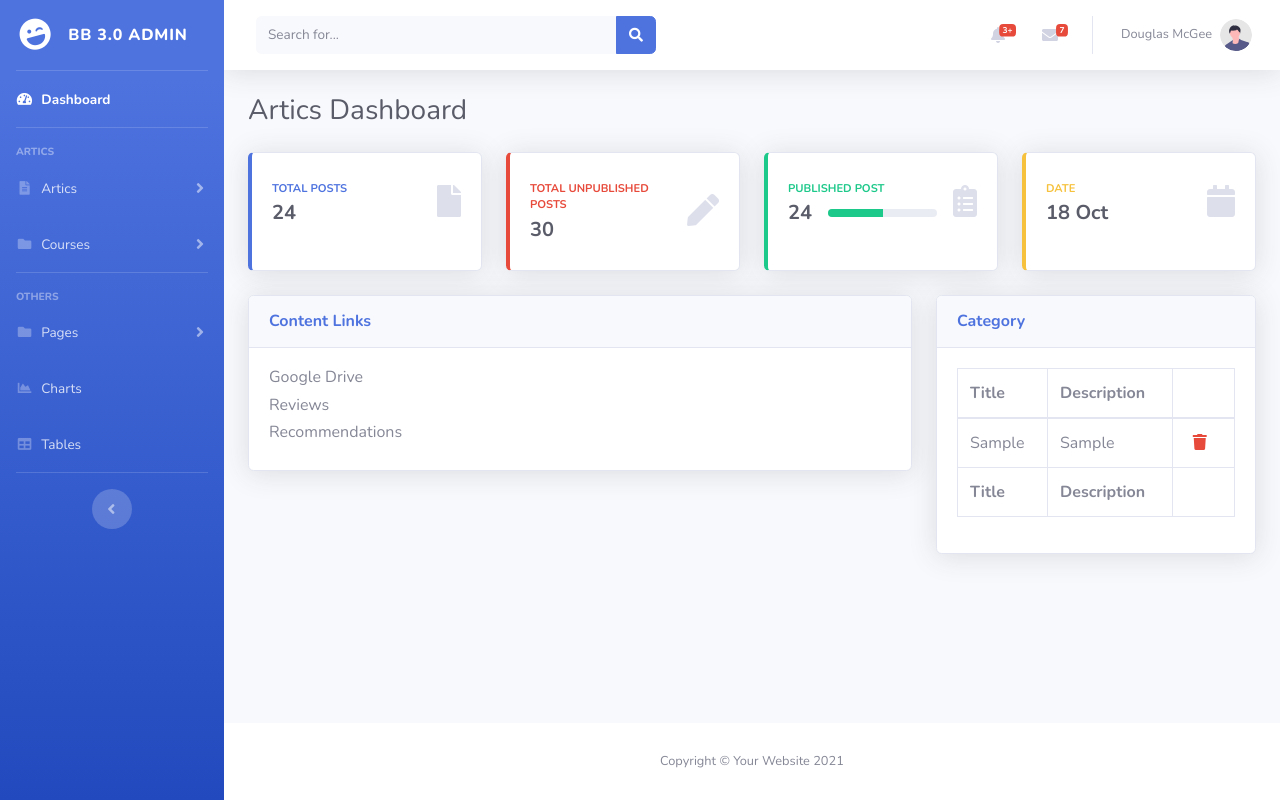
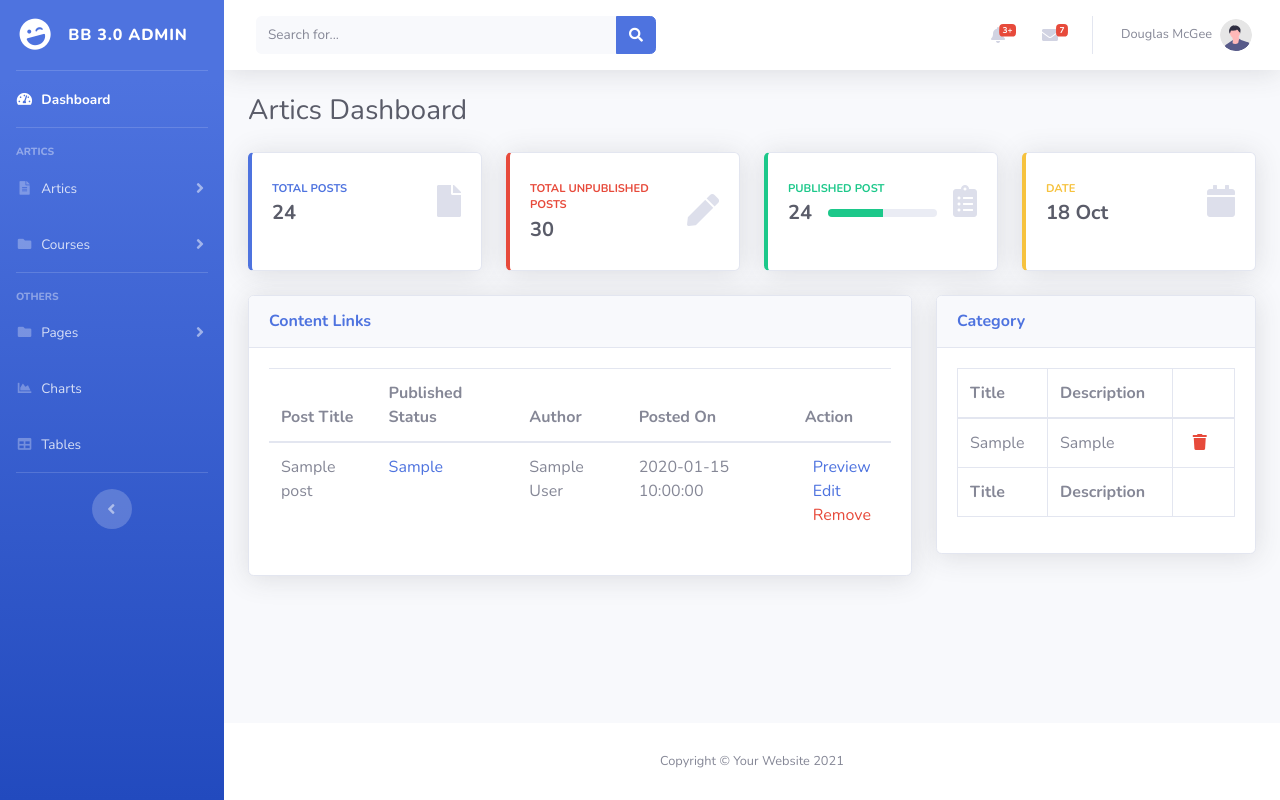
Before and after one commit to Ugyenjigmerangdrel/bb3.0-backend, a PHP site: page /artics.php in a window 1280 px wide. Run offline with PHP 8.4, Linux system fonts and the light colour scheme; tables that the repository leaves empty or names only in its code hold one stand-in row (values such as "Sample post").

Commit message:
add post

```diff
--- a/app/controllers/post.php
+++ b/app/controllers/post.php
@@ -29,7 +29,7 @@ if(isset($_GET['del_post'])){
     $count = deletePost($table, $post_url);
     $count2 = deletePost('category_linking', $post_url);
     $_SESSION['message'] = "Result Deleted Successfully";
-    header('location:'. $BASE_URL. "index.php");
+    header('location:'. $BASE_URL. "artics.php");
     exit();
 }
 
@@ -66,6 +66,7 @@ if(isset($_GET['u'])){
 }
 
 if (isset($_POST['submit_post'])){
+    //printD($_POST);
     //printD($_FILES['img']['name']);
     //$errors = validateBlog($_POST);
     if (!empty($_FILES['img']['name'])){
@@ -110,14 +111,13 @@ if (isset($_POST['submit_post'])){
             unset($_POST['submit_post'],$_POST['category']);
 
             $_POST['published'] = 'not-published';
-            $_POST['category'] = 'ugyenjigmerangdrel';
             $_POST['post_content'] = htmlentities($_POST['post_content']);
 
             //printD($_POST);
             $post_id = create($table, $_POST);
 
             $_SESSION['message'] = "Post Created Successfully";
-            header('location:'. $BASE_URL. "index.php");
+            header('location:'. $BASE_URL. "artics.php");
             exit();
         }else{
 
--- a/artics.php
+++ b/artics.php
@@ -2,6 +2,8 @@
 include('path.php');
 
 include($ROOTPATH . '/app/controllers/category.php');
+
+$posts = selectAll('post')
 ?>
 
 <!DOCTYPE html>
@@ -156,11 +158,39 @@ include($ROOTPATH . '/app/controllers/category.php');
                                     </div>
                                     <!-- Card Body -->
                                     <div class="card-body">
-                                        <h6>Google Drive</h6>
+                                    <div class="table-responsive">
+                                        <table class="table table-hover">
+                                            <thead>
+                                                <tr>
 
-                                        <h6>Reviews</h6>
+                                                    <th>Post Title</th>
+                                                    <th>Published Status</th>
+                                                    <th>Author</th>
+                                                    <th>Posted On</th>
 
-                                        <h6>Recommendations</h6>
+                                                    <th>Action</th>
+
+                                                </tr>
+                                            </thead>
+                                            <tbody>
+                                            <?php foreach($posts as $key => $value): ?>
+                                                <tr>
+
+                                                <td><?php echo $value['title'] ?></td>
+
+                                                <td><a href="index.php?p=<?php echo $value['id'] ?>"><?php echo $value['published'] ?></a></td>
+                                                <td><?php echo $value['author'] ?></td>
+                                                <td><?php echo $value['created_on'] ?></td>
+
+                                                <td><div><a href="" class="p-2 me-2 mb-3">Preview</a></div>
+                                                <div><a href="edit_post.php?u=<?php echo $value['url']?>" class="p-2 me-2 mb-3">Edit</a></div>
+                                            <div><a href="?del_post=<?php echo $value['url'] ?>" class="p-2 text-danger me-2 mb-3">Remove</a></div></td>
+
+                                            </tr>
+                                            <?php endforeach ?>
+                                            </tbody>
+                                        </table>
+                                    </div>
                                     </div>
                                 </div>
                             </div>
--- a/path.php
+++ b/path.php
@@ -2,4 +2,4 @@
 
 $ROOTPATH = realpath(dirname(__FILE__));
 
-$BASE_URL = "http://localhost:8080";
+$BASE_URL = "http://localhost:8080/bb3.0-backend/";
```
Also changed, not shown: add-post.php (+4 -4 lines), static/post/1666852587_framepic.png (added), static/post/1666853020_bg-team-min.png (added).
